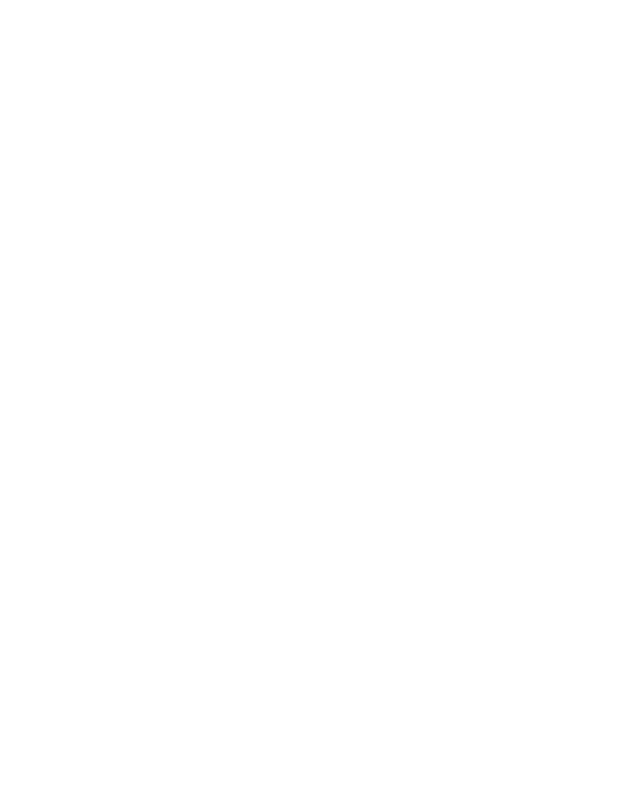
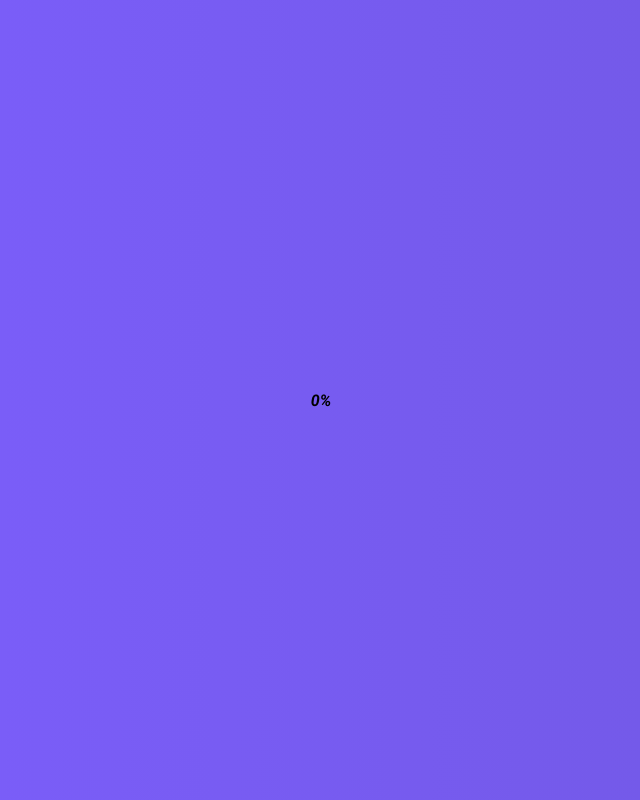
Before and after one commit to EdoardoRagazzi/blurry-loading, a plain HTML site: page index.html in a window 1280 px wide. Shown: the whole page, without its empty margins (319-959 px from the left). Drawn offline with Linux system fonts and the light colour scheme.

Commit message:
loading text + css

```diff
--- a/index.html
+++ b/index.html
@@ -5,11 +5,15 @@
     <meta charset="UTF-8">
     <meta http-equiv="X-UA-Compatible" content="IE=edge">
     <meta name="viewport" content="width=device-width, initial-scale=1.0">
+    <link rel="stylesheet" href="style.css">
     <title>Blurry-Loading</title>
 </head>
 
 <body>
+    <section class="bg"></section>
+    <div class="loading-text">0%</div>
 
+    <script src="script.js"></script>
 </body>
 
 </html>
--- /dev/null
+++ b/style.css
@@ -0,0 +1,16 @@
+@import url('https://fonts.googleapis.com/css2?family=Roboto:ital,wght@1,700&display=swap');
+*{
+    box-sizing: border-box;
+}
+body {
+    background-image: linear-gradient(90deg, #7d5fff,#7158e2);
+    background-color: #f6f7fb;
+    font-family: 'Roboto',sans-serif;
+    display: flex;
+    flex-direction: column;
+    align-items: center;
+    justify-content:center;
+    height: 100vh;
+    overflow: hidden;
+    margin: 0;
+}
```
Also changed, not shown: script.js (added).
